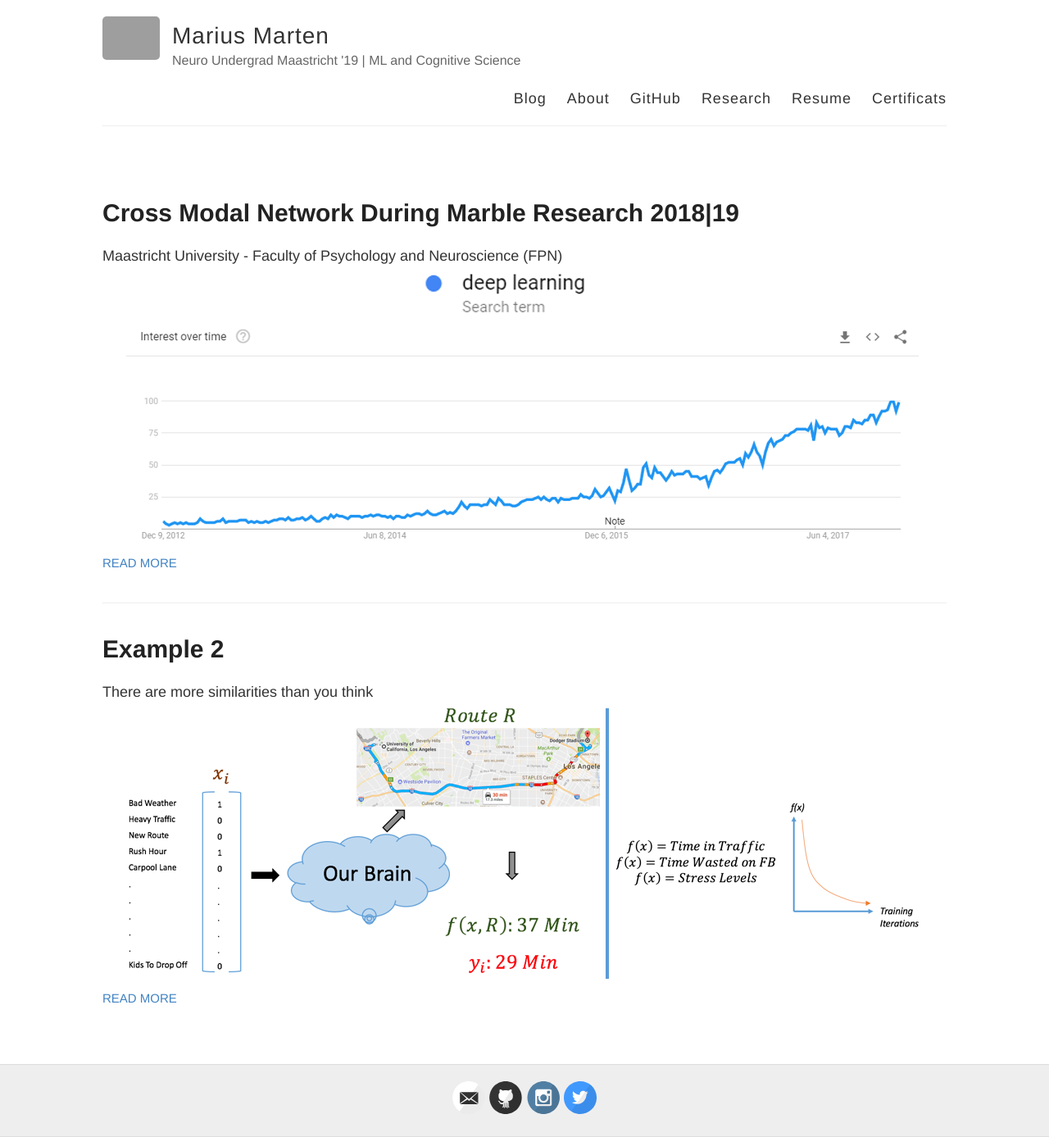
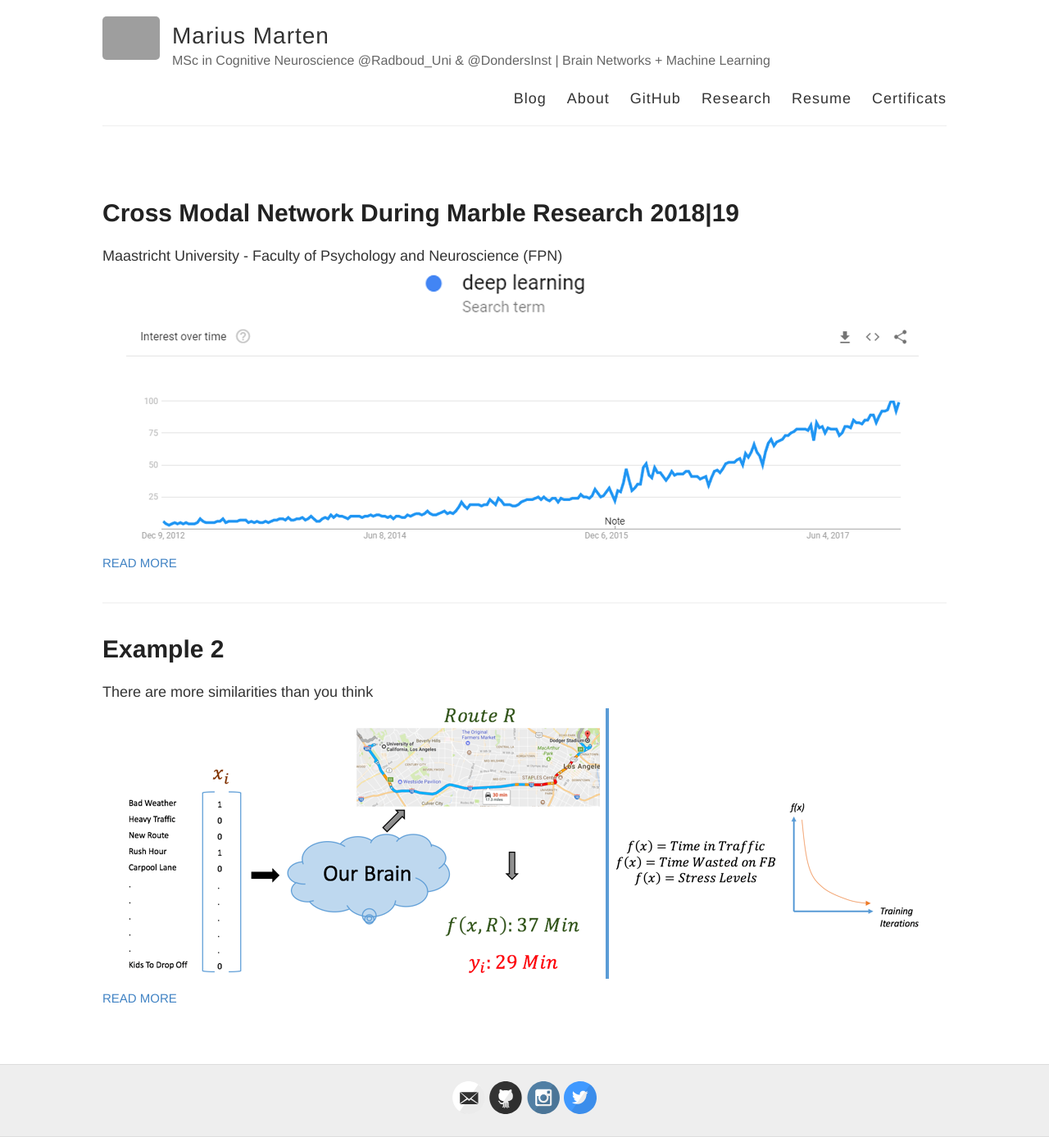
Before and after one commit to Mariusmarten/mariusmarten.github.io, a Jekyll site: the page built from index.html, in a window 1280 px wide. Shown: the whole page at 82% size. Built offline with Jekyll 4.4.1, drawn with Linux system fonts in a browser that asks for light colours; grey boxes are pictures that could not be loaded.

Commit message:
Update _config.yml

```diff
--- a/_config.yml
+++ b/_config.yml
@@ -6,7 +6,7 @@
 name: Marius Marten
 
 # Short bio or description (displayed in the header)
-description: Neuro Undergrad Maastricht '19 | ML and Cognitive Science
+description: MSc in Cognitive Neuroscience @Radboud_Uni & @DondersInst | Brain Networks + Machine Learning
 
 # URL of your avatar or profile pic (you could use your GitHub profile pic)
 avatar: "/images/profile.png"
```
